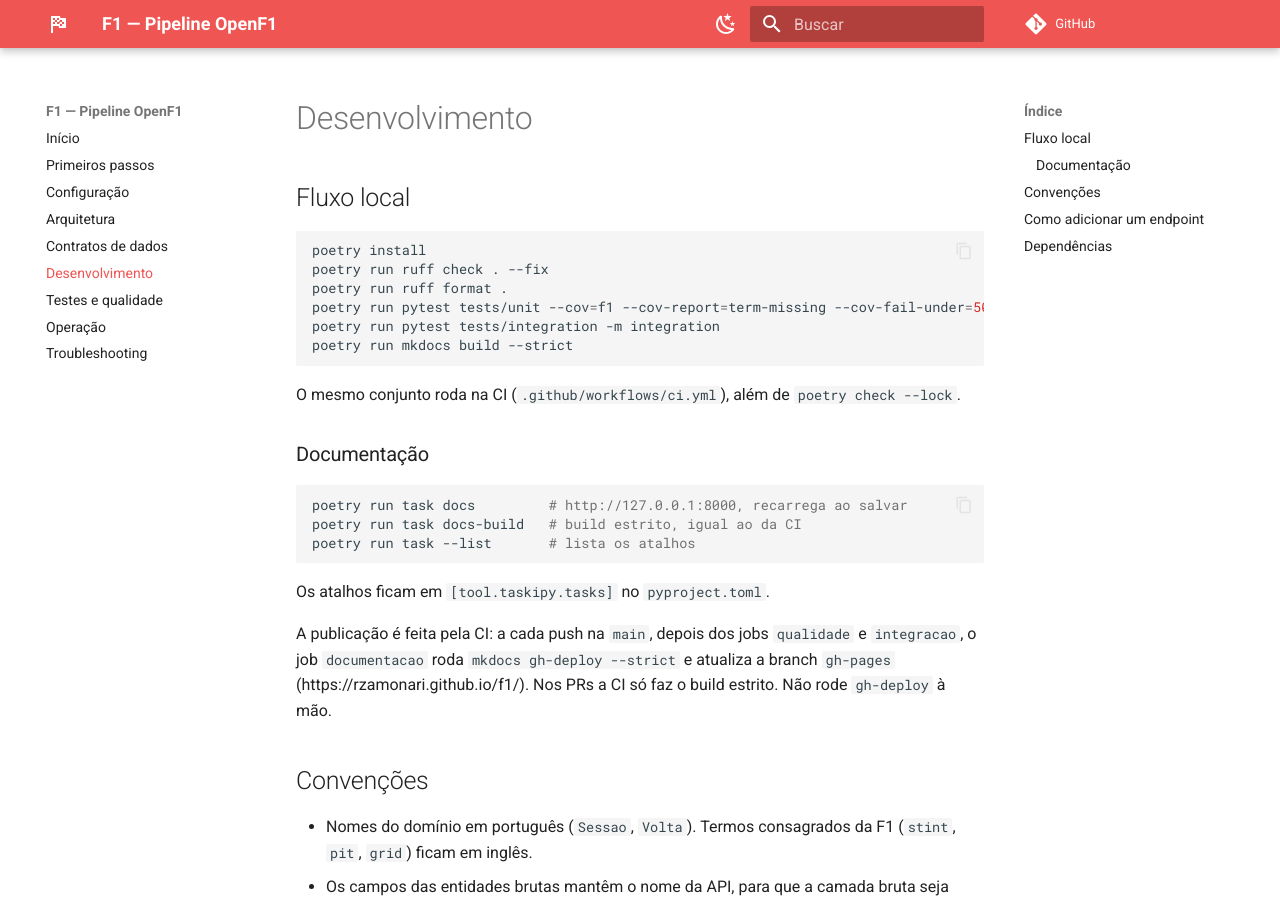
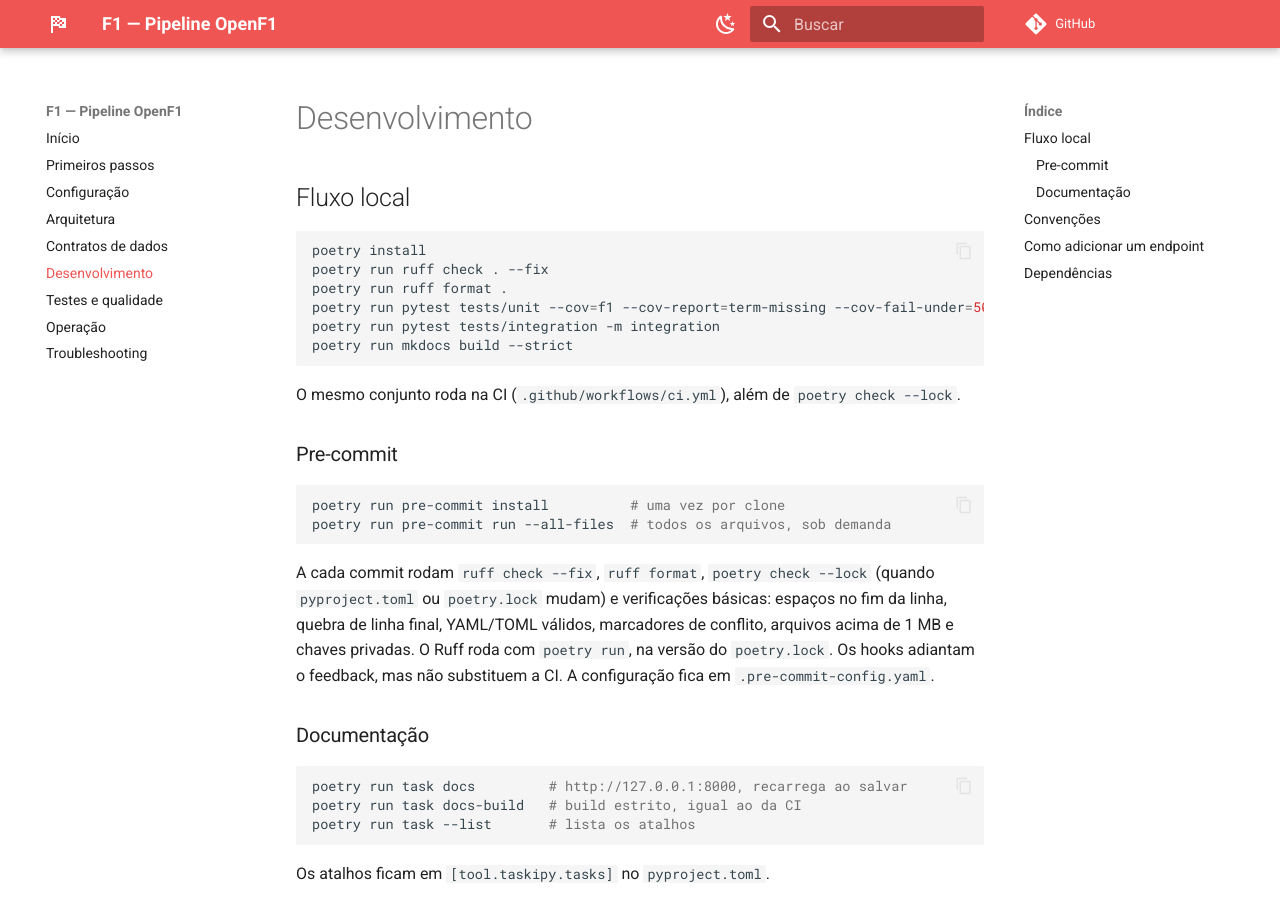
Before and after one commit to rzamonari/f1, an MkDocs documentation site: the page built from docs/development.md, in a window 1280 px wide and 900 px high. Built offline with MkDocs 1.6.1 and Material for MkDocs 9.7.7, drawn with Linux system fonts in a browser that asks for light colours; comment, search, counter and statistics services are not loaded; some of the changed text lies outside the part shown.

Commit message:
Adiciona hooks de pre-commit
- .pre-commit-config.yaml com ruff check --fix, ruff format e
  poetry check --lock (via poetry run, na versão do lock) e hooks básicos
  do pre-commit-hooks.
- pre-commit no grupo dev.
- Quebra de linha final em .gitignore e na fixture da OpenF1, apontada
  pelo end-of-file-fixer.

Co-Authored-By: Claude Opus 5.5 <noreply@anthropic.com>

````diff
--- a/docs/development.md
+++ b/docs/development.md
@@ -12,6 +12,15 @@ poetry run mkdocs build --strict
 ```
 
 O mesmo conjunto roda na CI (`.github/workflows/ci.yml`), além de `poetry check --lock`.
+
+### Pre-commit
+
+```bash
+poetry run pre-commit install          # uma vez por clone
+poetry run pre-commit run --all-files  # todos os arquivos, sob demanda
+```
+
+A cada commit rodam `ruff check --fix`, `ruff format`, `poetry check --lock` (quando `pyproject.toml` ou `poetry.lock` mudam) e verificações básicas: espaços no fim da linha, quebra de linha final, YAML/TOML válidos, marcadores de conflito, arquivos acima de 1 MB e chaves privadas. O Ruff roda com `poetry run`, na versão do `poetry.lock`. Os hooks adiantam o feedback, mas não substituem a CI. A configuração fica em `.pre-commit-config.yaml`.
 
 ### Documentação
 
@@ -55,3 +64,4 @@ Só com `poetry add` (produção) ou `poetry add --group dev` (desenvolvimento),
 | `ruff` | lint, formatação e imports |
 | `mkdocs`, `mkdocs-material` | documentação |
 | `taskipy` | atalhos `poetry run task <nome>` |
+| `pre-commit` | hooks de lint e formatação antes do commit |
--- a/pyproject.toml
+++ b/pyproject.toml
@@ -129,5 +129,6 @@ dev = [
     "ruff (>=0.12,<0.13)",
     "mkdocs (>=1.6,<2.0)",
     "mkdocs-material (>=9.7.7,<10.0.0)",
-    "taskipy (>=1.14.1,<2.0.0)"
+    "taskipy (>=1.14.1,<2.0.0)",
+    "pre-commit (>=4.7.0,<5.0.0)"
 ]
````
Also changed, not shown: .pre-commit-config.yaml (added, +42 -0 lines), CHANGELOG.md (+1 -0 lines), 3 other files.
